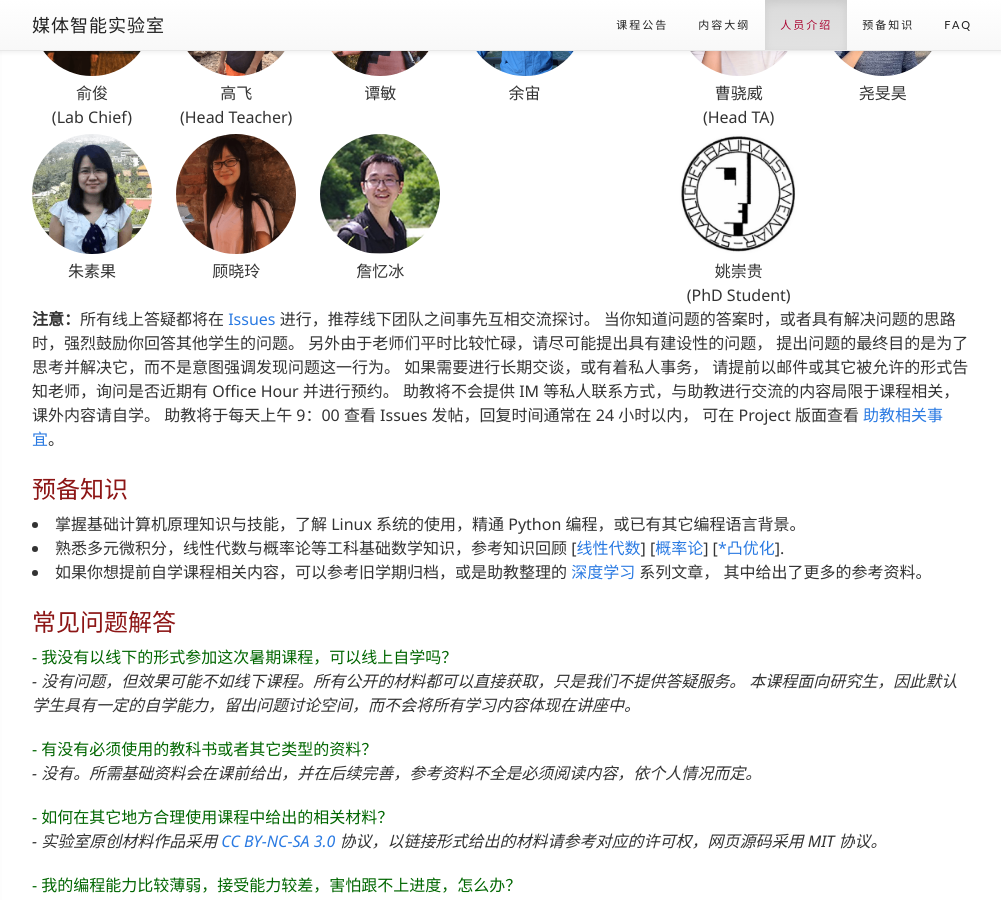
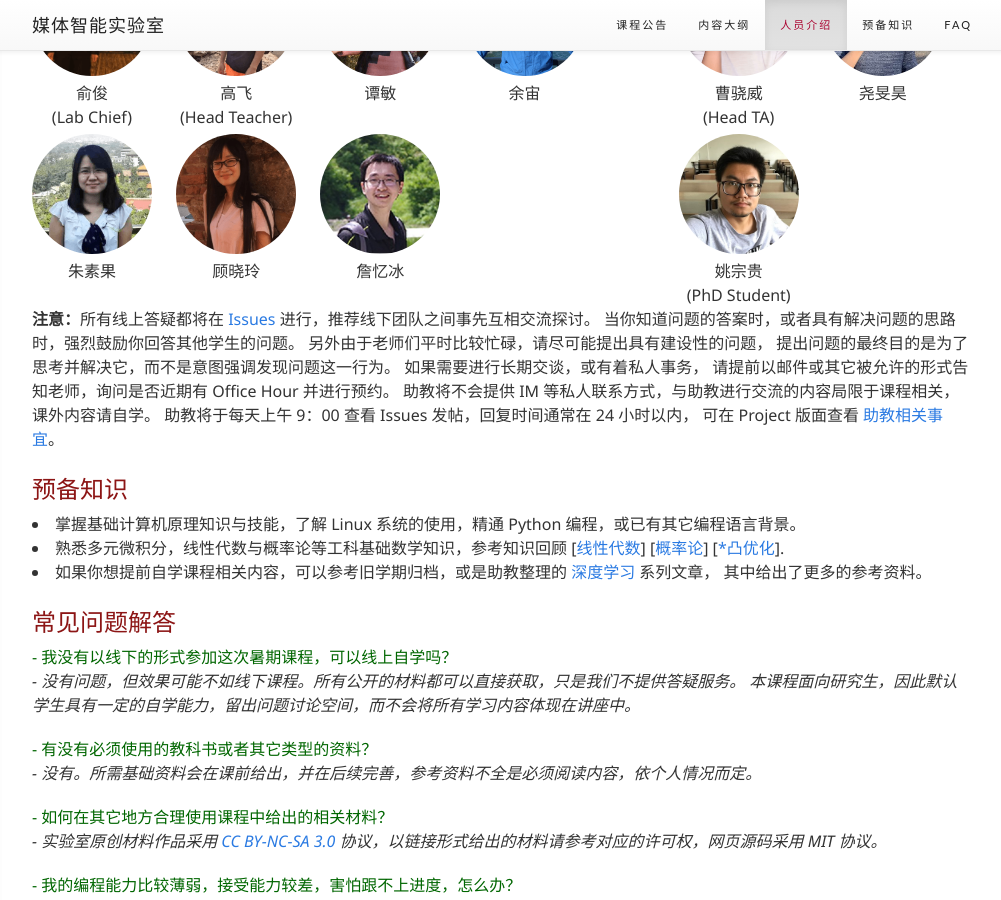
Before and after one commit to HDUMIL/summer-school, a Jekyll site: the page built from index.html, in a window 1280 px wide and 900 px high, scrolled down 3046 px. Shown: the whole window, without its empty margins (138-1139 px from the left). Built offline with Jekyll 4.4.1, drawn with Linux system fonts in a browser that asks for light colours; nearby versions of some CDN libraries; formulas are drawn with MathJax 3.

Commit message:
fix: yao's name and pic

```diff
--- a/_includes/instructor.html
+++ b/_includes/instructor.html
@@ -73,7 +73,7 @@
             <div class="instructorphoto">
                 <img class="img-hover" src="{{ "/assets/img/congguiyao.jpg" | prepend: site.baseurl }}">
             </div>
-            <div>姚崇贵</div>(PhD Student)
+            <div>姚宗贵</div>(PhD Student)
             <br>
         </div>
     </div>
```
Also changed, not shown: assets/img/congguiyao.jpg.
